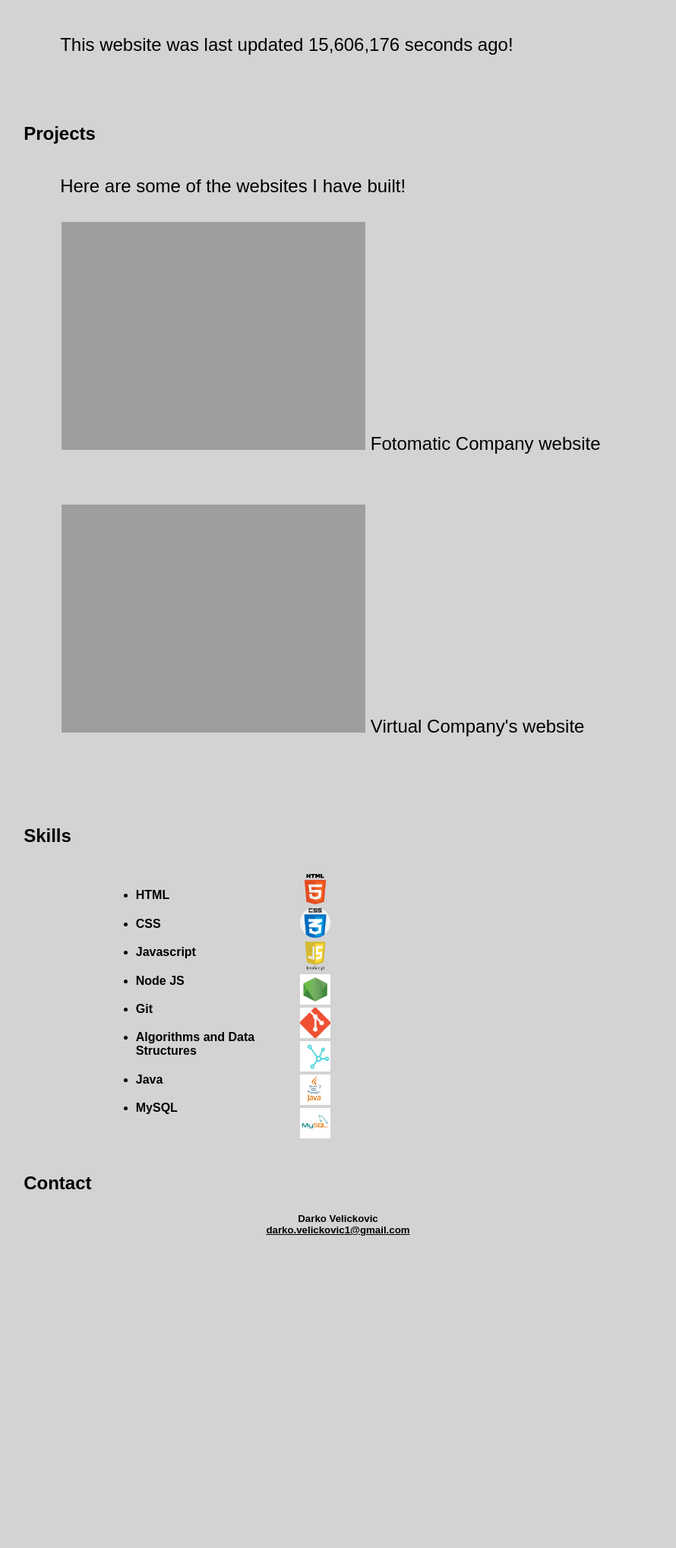
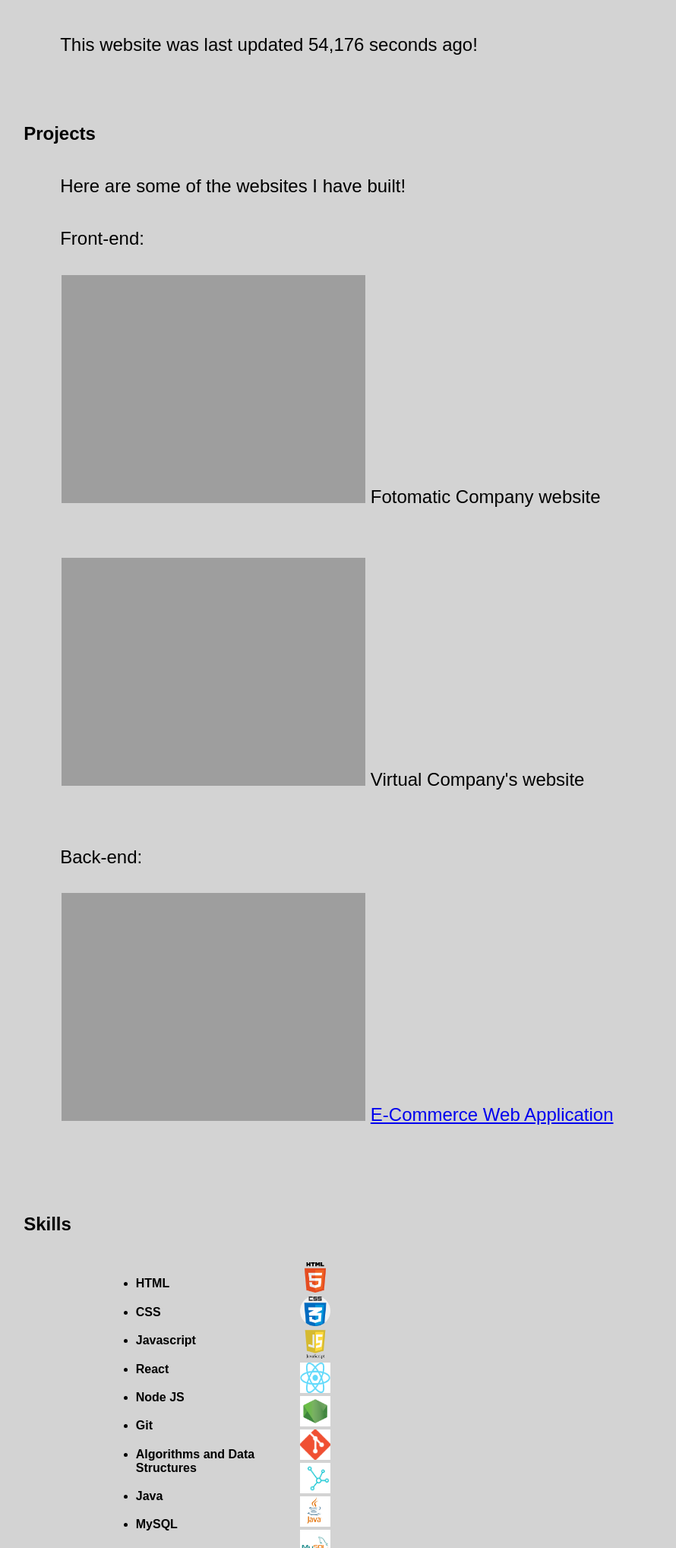
Before and after one commit to D-arko/d-arko.github.io, a plain HTML site: page index.html in a window 1280 px wide. Shown: the part 558-2595 px from the top of the page at 76% size, without its empty margins (195-1085 px from the left). Before the commit the page ends 2213 px from the top, so only its background shows below. Drawn offline with Linux system fonts and the light colour scheme.

Commit message:
add react, add be project

```diff
--- a/index.html
+++ b/index.html
@@ -26,11 +26,16 @@
     <div id="projects">
         <h2>Projects</h2>
         <p>Here are some of the websites I have built!</p>
+        <p>Front-end:</p>
         <details class="project">
             <summary>Fotomatic Company website</summary><img src="./resources/Fotomatic.jpg" alt="fotomatic website">
         </details>
         <details class="project">
             <summary>Virtual Company's website</summary><img src="./resources/VC.jpg" alt="VC website">
+        </details>
+        <p>Back-end:</p>
+        <details class="project">
+            <summary><a href="https://github.com/D-arko/E-Commerce" target="_blank">E-Commerce Web Application</a></summary>
         </details>
     </div>
     <div id="skills">
@@ -40,6 +45,7 @@
                 <li>HTML</li>
                 <li>CSS</li>
                 <li>Javascript</li>
+                <li>React</li>
                 <li>Node JS</li>
                 <li>Git</li>
                 <li>Algorithms and Data Structures</li>
@@ -50,6 +56,7 @@
                 <li><img src="./resources/html.png" alt="html"></li>
                 <li><img src="./resources/css.png" alt="css"></li>
                 <li><img src="./resources/js.png" alt="javascript"></li>
+                <li><img src="./resources/react.png" alt="react"></li>
                 <li><img src="./resources/node.png" alt="node"></li>
                 <li><img src="./resources/git.png" alt="git"></li>
                 <li><img src="./resources/alg.png" alt="algorithms"></li>
@@ -65,7 +72,7 @@
     </div>
     <script>
         const timeContainer = document.getElementById("time-container");
-        const lastUpdate = "11-26-2022";
+        const lastUpdate = "05-25-2023";
         const lastUpdateDate = new Date(lastUpdate);
         const intlNumberFormatter = new Intl.NumberFormat("en-US");
 
```
Also changed, not shown: resources/react.png (added).
